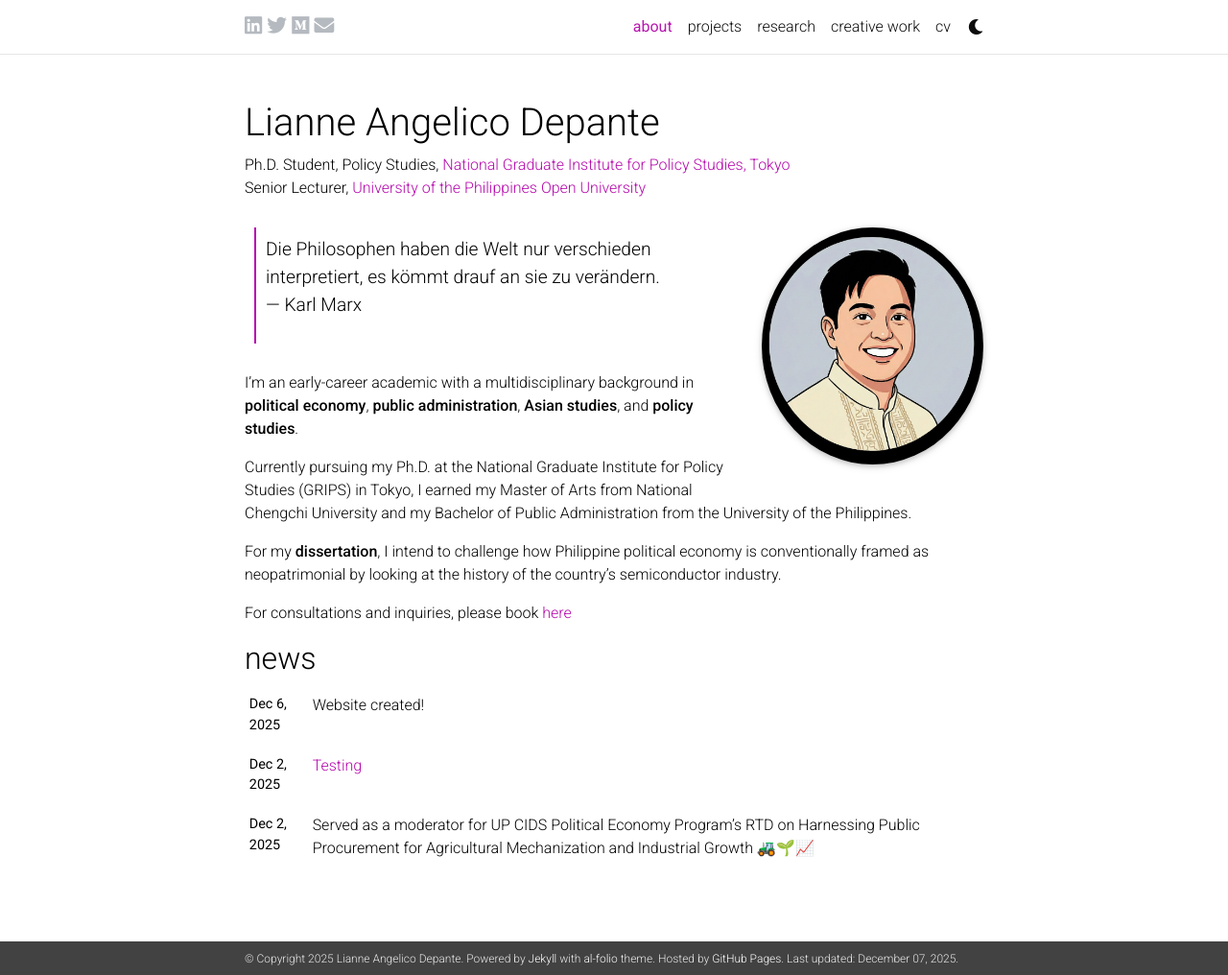
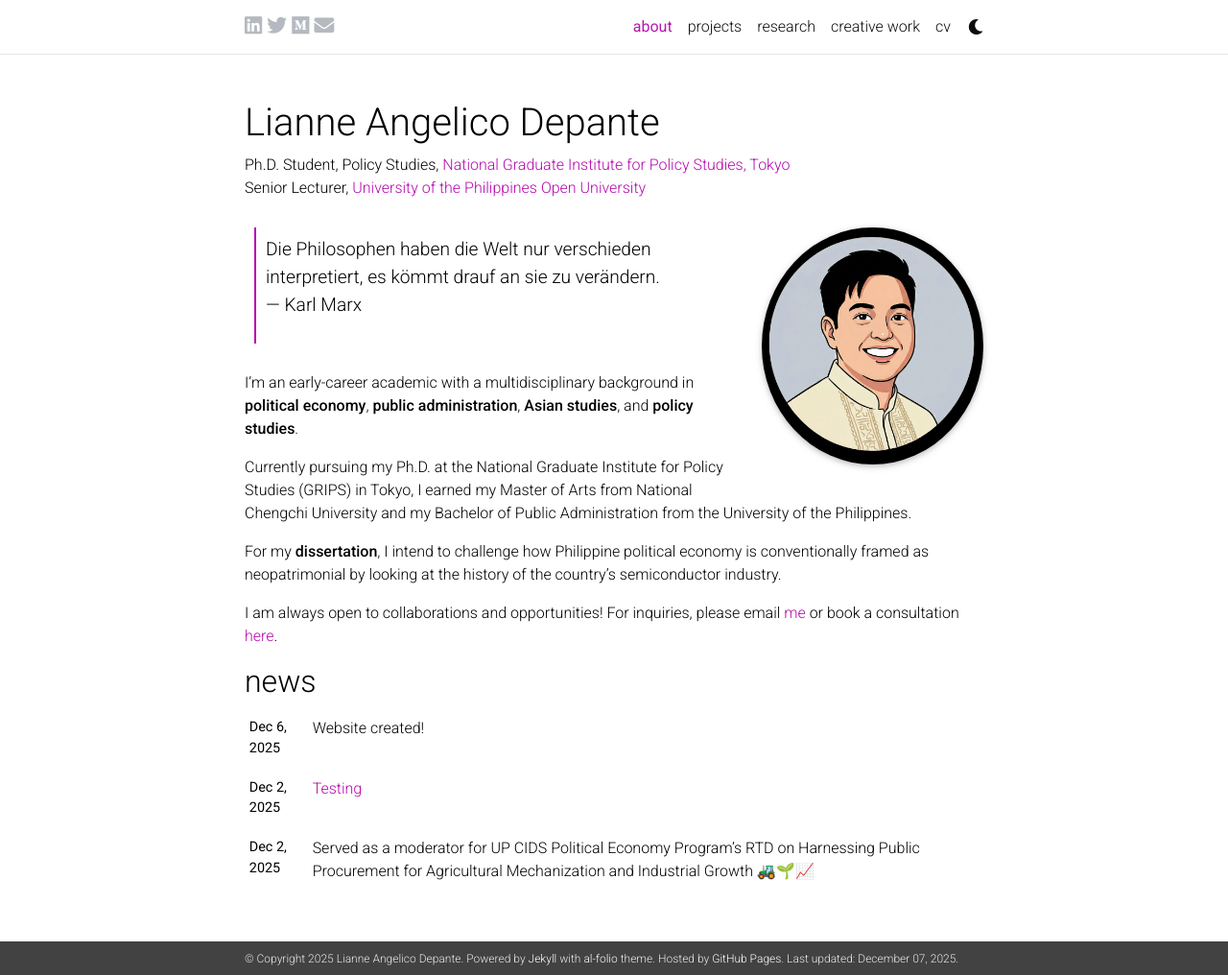
Before and after one commit to liannedepante/liannedepante.github.io, a Jekyll site: the page built from _pages/about.md, in a window 1280 px wide and 1016 px high. Shown: the whole window at 96% size. Built offline with Jekyll 4.4.1, drawn with Linux system fonts in a browser that asks for light colours; full-size pictures stand in for the smaller copies a plugin makes; comment, search, counter and statistics services are not loaded; a style sheet for code colours, icons or effects is not loaded.

Commit message:
Update about.md

```diff
--- a/_pages/about.md
+++ b/_pages/about.md
@@ -24,4 +24,4 @@ Currently pursuing my Ph.D. at the National Graduate Institute for Policy Studie
 
 For my **dissertation**, I intend to challenge how Philippine political economy is conventionally framed as neopatrimonial by looking at the history of the country's semiconductor industry.
 
-For consultations and inquiries, please book <a href='https://fantastical.app/ladepante'>here</a>
+I am always open to collaborations and opportunities! For inquiries, please email <a href='mailto: lcdepante@up.edu.ph'>me</a> or book a consultation <a href='https://fantastical.app/ladepante'>here</a>.
```
